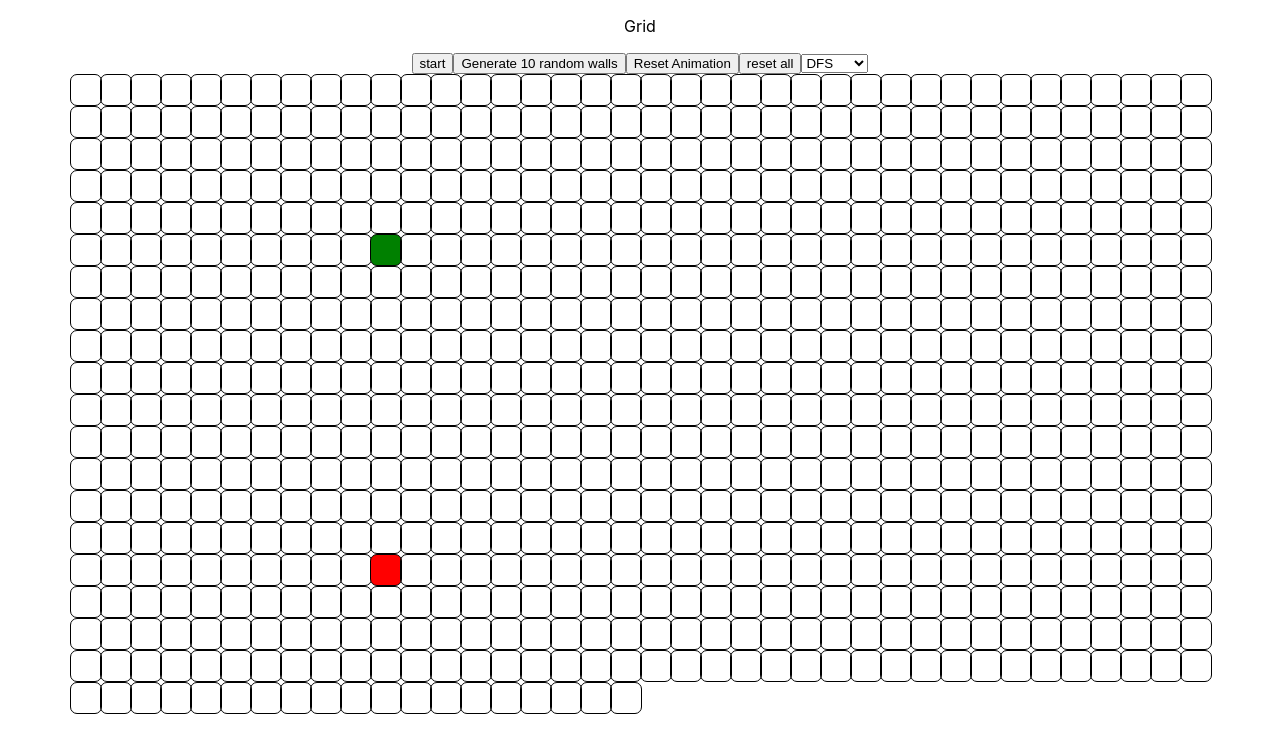
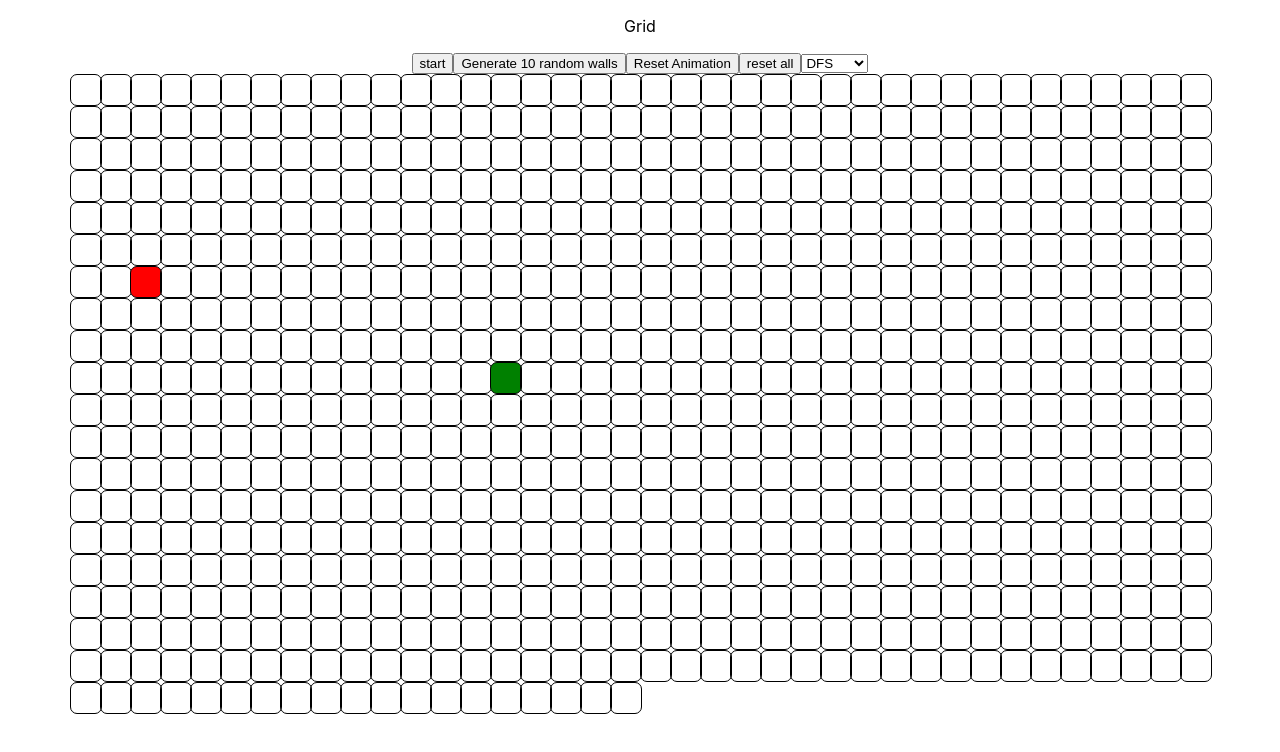
Before and after one commit to nicolosponziello/pathfinding-visualizer-react, a React (Create React App) app: page / in a window 1280 px wide. Shown: the top 752 px of the page. Built offline with nearby package versions, Linux system fonts and the light colour scheme.

Commit message:
spawn start and end randomly

```diff
--- a/src/components/Grid/Grid.component.tsx
+++ b/src/components/Grid/Grid.component.tsx
@@ -29,8 +29,12 @@ const generateEmptyGrid = () => {
     grid.push(el);
   }
   //set start and end
-  grid[5][5].type = CellType.START;
-  grid[grid.length - 5][grid[0].length - 5].type = CellType.END;
+  grid[randomInteger(0, grid.length - 1)][
+    randomInteger(0, grid[0].length - 1)
+  ].type = CellType.START;
+  grid[randomInteger(0, grid.length - 1)][
+    randomInteger(0, grid[0].length - 1)
+  ].type = CellType.END;
   return grid;
 };
 
```
